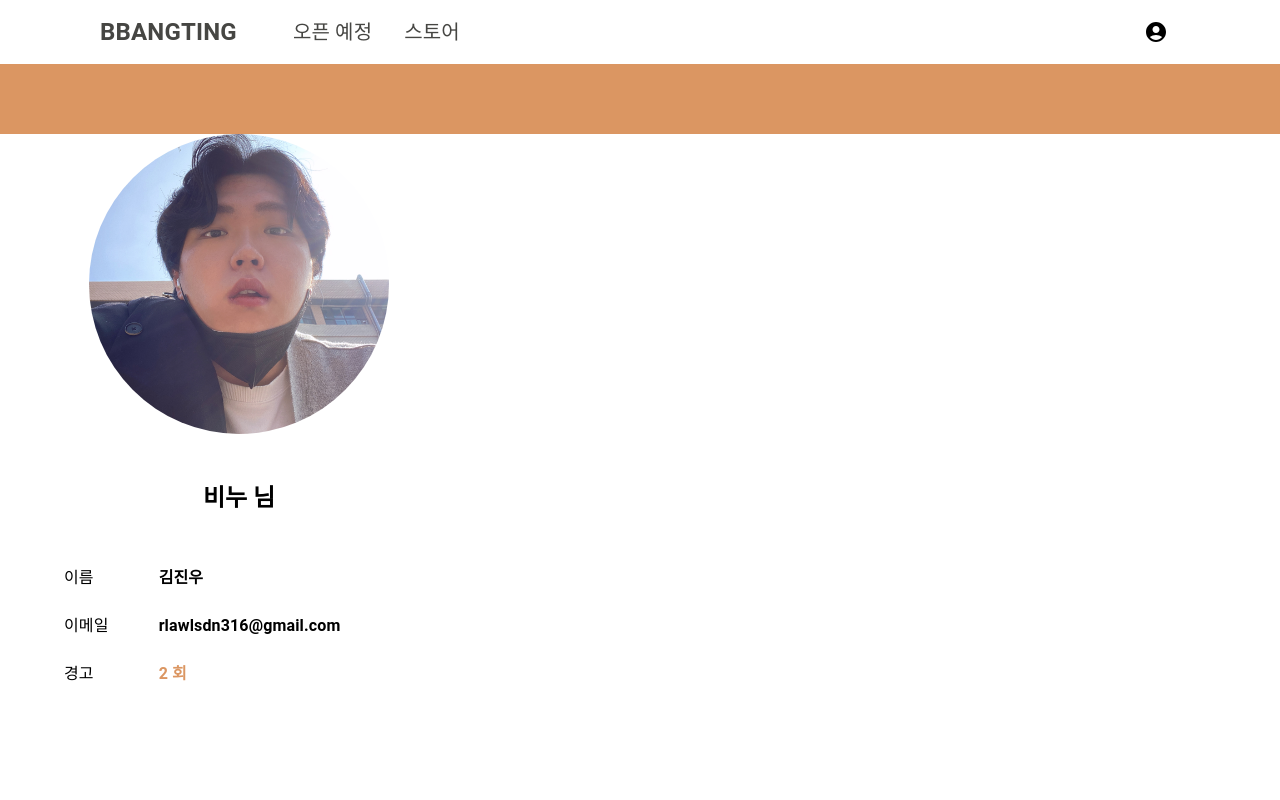
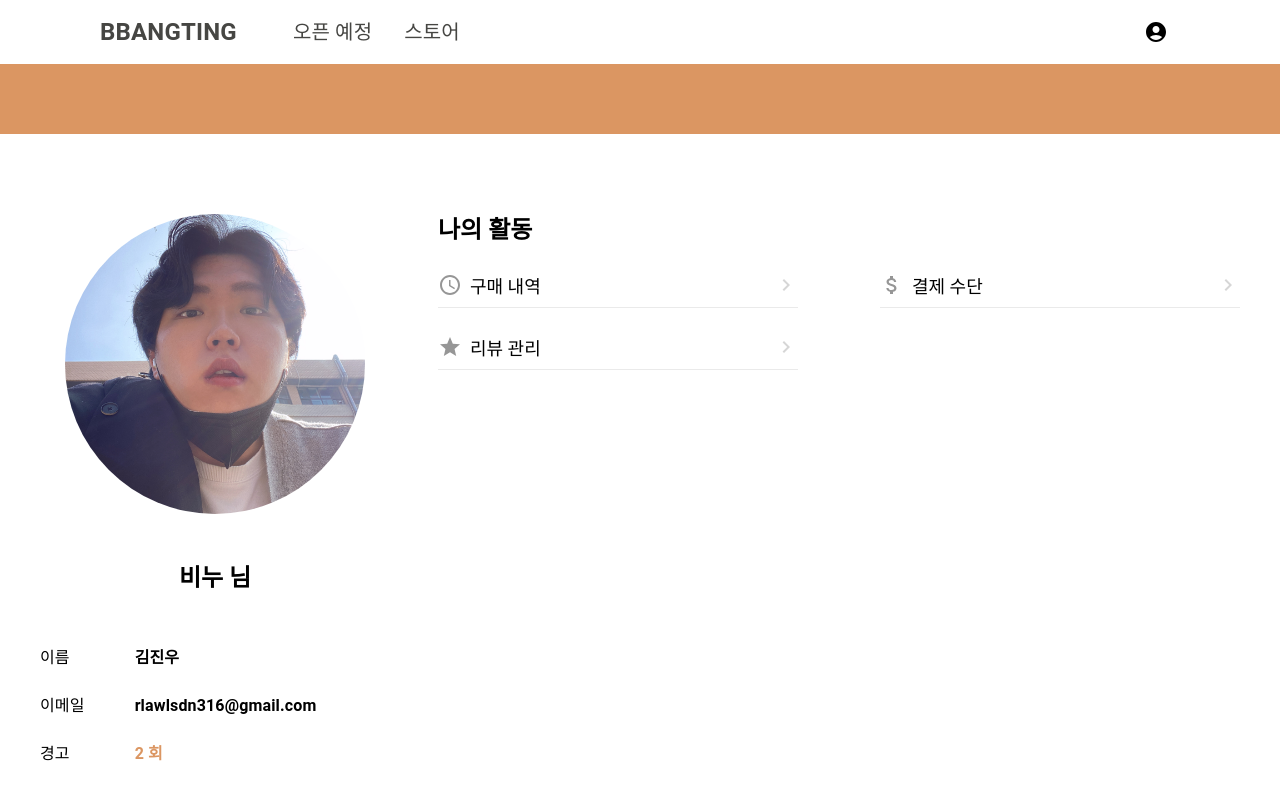
Before and after one commit to BBANGting/bbangting, a React (Vite) app in the folder frontend/: page /mypage in a window 1280 px wide. Built offline with nearby package versions, Linux system fonts and the light colour scheme.

Commit message:
feat: 개인 페이지 나의 활동 추가

```diff
--- /dev/null
+++ b/frontend/src/components/Mypage/Activity.tsx
@@ -0,0 +1,57 @@
+import { Grid } from '@mui/material';
+import InfoTitle from './InfoTitle';
+import AccessTimeIcon from '@mui/icons-material/AccessTime';
+import ChevronRightIcon from '@mui/icons-material/ChevronRight';
+import AttachMoneyIcon from '@mui/icons-material/AttachMoney';
+import StarIcon from '@mui/icons-material/Star';
+
+const Activity = () => {
+  return (
+    <>
+      <InfoTitle>나의 활동</InfoTitle>
+      <Grid container justifyContent="space-between">
+        <Grid
+          container
+          width={360}
+          height={46}
+          alignItems="center"
+          fontSize={18}
+          borderBottom={'1px solid #eaeaea'}
+          mt={2}
+        >
+          <AccessTimeIcon sx={{ color: '#969696', mr: 1 }} />
+          구매 내역
+          <ChevronRightIcon sx={{ color: '#d6d6d6', ml: 'auto' }} />
+        </Grid>
+        <Grid
+          container
+          width={360}
+          height={46}
+          alignItems="center"
+          fontSize={18}
+          borderBottom={'1px solid #eaeaea'}
+          mt={2}
+        >
+          <AttachMoneyIcon sx={{ color: '#969696', mr: 1 }} />
+          결제 수단
+          <ChevronRightIcon sx={{ color: '#d6d6d6', ml: 'auto' }} />
+        </Grid>
+        <Grid
+          container
+          width={360}
+          height={46}
+          alignItems="center"
+          fontSize={18}
+          borderBottom={'1px solid #eaeaea'}
+          mt={2}
+        >
+          <StarIcon sx={{ color: '#969696', mr: 1 }} />
+          리뷰 관리
+          <ChevronRightIcon sx={{ color: '#d6d6d6', ml: 'auto' }} />
+        </Grid>
+      </Grid>
+    </>
+  );
+};
+
+export default Activity;
--- /dev/null
+++ b/frontend/src/components/Mypage/Information.tsx
@@ -0,0 +1,12 @@
+import { Grid } from '@mui/material';
+import Activity from './Activity';
+
+const Information: React.FC = () => {
+  return (
+    <Grid flex={1} ml={3}>
+      <Activity />
+    </Grid>
+  );
+};
+
+export default Information;
--- a/frontend/src/pages/MyPage.tsx
+++ b/frontend/src/pages/MyPage.tsx
@@ -1,5 +1,6 @@
-import { Box, Container } from '@mui/material';
+import { Box, Container, Grid } from '@mui/material';
 import Profile from '../components/Mypage/Profile';
+import Information from '../components/Mypage/Information';
 
 export const MyPage = () => {
   return (
@@ -11,13 +12,16 @@ export const MyPage = () => {
           height: 70,
         }}
       />
-      <Container>
+      <Container disableGutters>
+        <Grid container mt={10} direction={'row'}>
           <Profile
             nickname="비누"
             name="김진우"
             email="rlawlsdn316@gmail.com"
             warning={2}
           />
+          <Information />
+        </Grid>
       </Container>
     </>
   );
```
Lines whose indentation alone changed are shown as unchanged.
